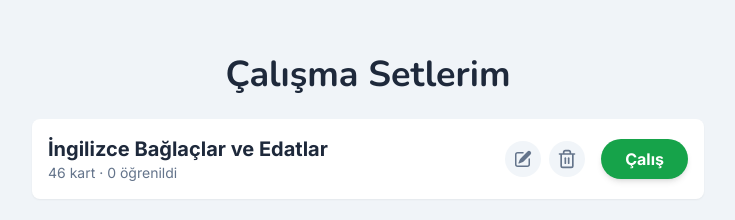
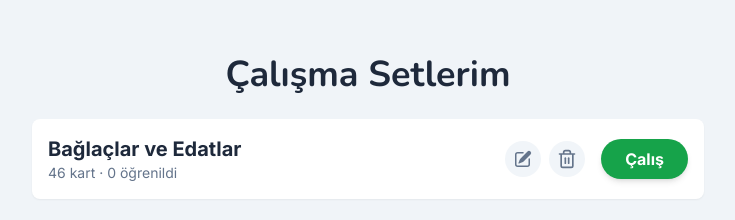
Before and after one commit to ridovci/ezber, a plain HTML site: page index.html in a window 1280 px wide. Shown: the part 236-456 px from the top of the page, without its empty margins (272-1007 px from the left). Drawn offline with nearby package versions, Linux system fonts and the light colour scheme.

Commit message:
Update index.html

```diff
--- a/index.html
+++ b/index.html
@@ -176,7 +176,7 @@
         const initialDecks = [
             {
                 id: 1,
-                name: "İngilizce Bağlaçlar ve Edatlar",
+                name: "Bağlaçlar ve Edatlar",
                 testMode: true,
                 cards: [
                     { id: 1, english: "and", turkish: "ve", usage: "Cümleleri veya öğeleri birbirine bağlar.", example: "I bought apples and oranges.", translation: "Elma ve portakal aldım." },
```
